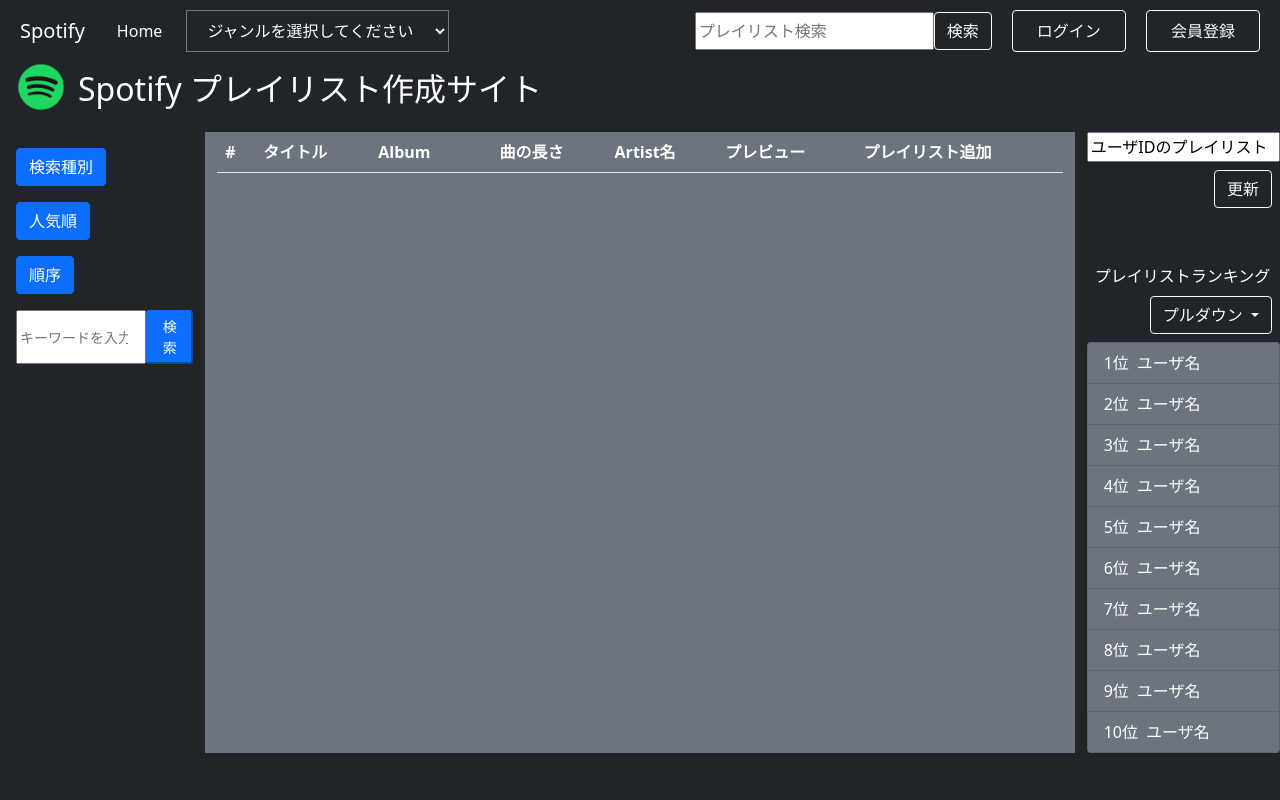
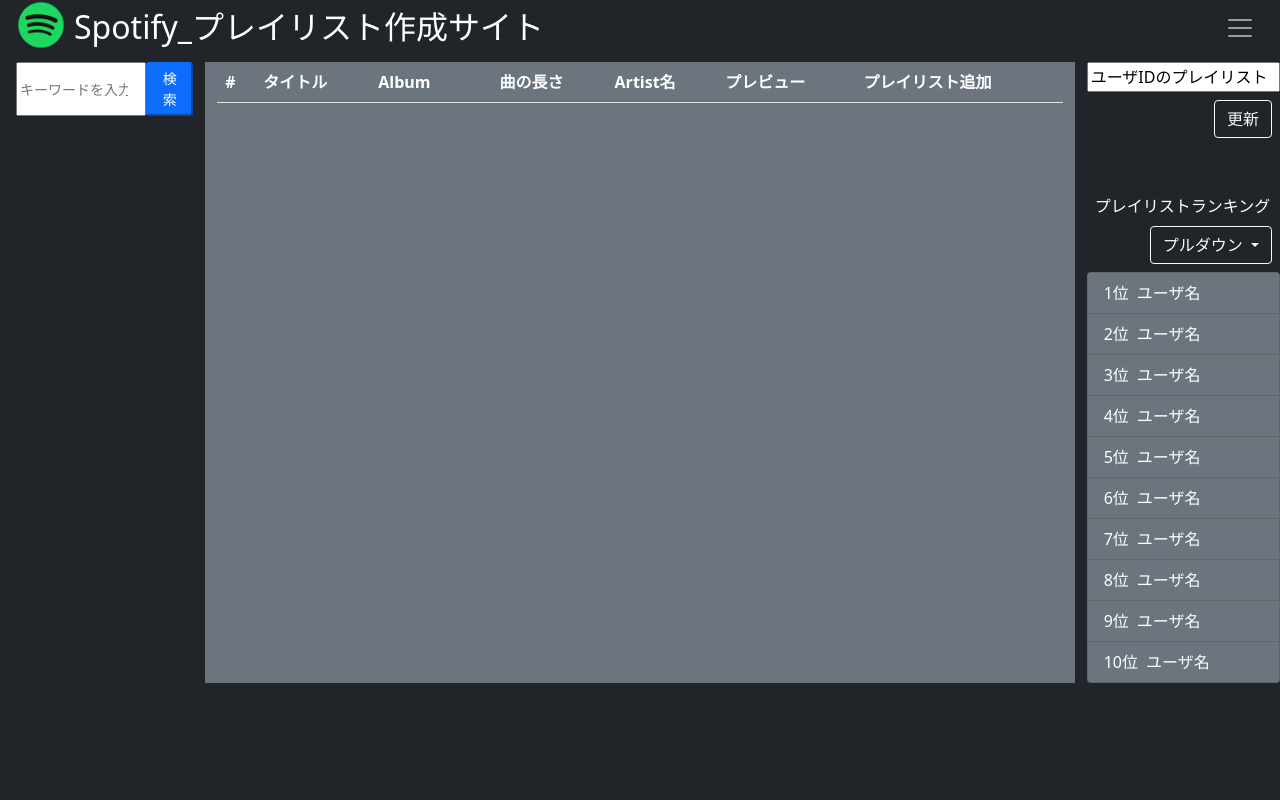
Before and after one commit to hyoma-hasukawa/music-list-hh, a Django app: page /mypage/form in a window 1280 px wide. Run offline with Django 4.2, Linux system fonts and the light colour scheme; lists and menus that the app fills with data are empty; parts of the project's set-up code (start-up, migrations or seed data) failed here and were passed over.

Commit message:
20231021_授業前

```diff
--- a/mypage/static/mypage/css/style.css
+++ b/mypage/static/mypage/css/style.css
@@ -5,3 +5,22 @@
 #ex1Slider .slider-selection {
 	background: #BABABA;
 }
+body{
+    position: relative;
+}
+
+.is-loading{
+	position: absolute;
+	top:0;
+	bottom: 0;
+	left: 0;
+	right: 0;
+	background-color: rgba(100, 100, 100, 0.5);
+	z-index: 99;
+	display: flex;
+	justify-content: center;
+	align-items: center;
+}
+.hidden{
+	display: none;
+}
--- a/mypage/static/mypage/js/index.js
+++ b/mypage/static/mypage/js/index.js
@@ -13,15 +13,15 @@ const setValue = ()=> {
 }
 
 // 起動時の処理
-window.addEventListener("load", ()=>{
-    // スライダー、スライダー値DOM
-    slider = document.getElementById("slider");
-    sliderValue = document.getElementById("sliderValue");
-    // スライドさせたときの処理
-    slider.addEventListener("input", setValue);
-    // スライダー初期値を表示
-    setValue();
-});
+// window.addEventListener("load", ()=>{
+//     // スライダー、スライダー値DOM
+//     slider = document.getElementById("slider");
+//     sliderValue = document.getElementById("sliderValue");
+//     // スライドさせたときの処理
+//     slider.addEventListener("input", setValue);
+//     // スライダー初期値を表示
+//     setValue();
+// });
 
 // 有効・無効
 function clickbtn() {
@@ -36,7 +36,13 @@ function clickbtn() {
         }
     }
     document.getElementById("span2").textContent = str;
+
 }
+
+document.querySelector(".search_btn").addEventListener("click",function (params) {
+    // 検索中の画面表示
+    document.querySelector(".is-loading").classList.remove("hidden")
+})
 
 function addPlaylist(id,name,artists){
     const li = `<li class="user-music list-group-item bg-secondary text-white">
@@ -60,6 +66,7 @@ function getElement(e){
     // let dtn = document.getElementById('add');
     // dtn.remove();
 }
+
 
 // function getElement(){
 //     let dtn = document.getElementById('add');
--- a/mypage/templates/mypage/index.html
+++ b/mypage/templates/mypage/index.html
@@ -8,12 +8,22 @@
     <title>Document</title>
 <!-- CSS only -->
 <link href="https://cdn.jsdelivr.net/npm/bootstrap@5.0.2/dist/css/bootstrap.min.css" rel="stylesheet" integrity="sha384-EVSTQN3/azprG1Anm3QDgpJLIm9Nao0Yz1ztcQTwFspd3yD65VohhpuuCOmLASjC" crossorigin="anonymous">
-<!-- <link rel="stylesheet" href="css/style.css"> -->
 <link rel="stylesheet" href="{% static 'mypage/css/style.css' %}">
 </head>
 <body class="text-white bg-dark">
     <header>
-        <div class="navbar navbar-expand-lg navbar-dark bg-dark">
+        <div class="is-loading hidden">
+            <div class="spinner-border" style="width: 3rem; height: 3rem;" role="status">
+                <span class="visually-hidden" >Loading...</span>
+            </div>
+        </div>
+        <div class="d-flex justify-content-start">
+            <img src="{% static 'mypage/images/spotify.jpg' %}" alt="image-play" value="image-play" width="50" height="50" class="ms-3">
+            <h2 class="header-logo mt-2 ps-2">
+                Spotify_プレイリスト作成サイト
+            </h2>
+        </div>
+        <!-- <div class="navbar navbar-expand-lg navbar-dark bg-dark">
             <div class="container-fluid">
                 <a class="navbar-brand ms-2" href="https://open.spotify.com/intl-ja">Spotify</a>
                 <button class="navbar-toggler" type="button" data-bs-toggle="collapse" data-bs-target="#navbarSupportedContent" aria-controls="navbarSupportedContent" aria-expanded="false" aria-label="Toggle navigation">
@@ -25,27 +35,6 @@
                             <a class="nav-link active ms-2" aria-current="page" href="{% url 'index' %}">Home</a>
                         </li>
                     </ul>
-                    <div id="modal_menu" class="model-menu hidden me-auto mb-2 mb-lg-0">
-                        <div class="nav-item dropdown">
-                            <!-- <a class="nav-link dropdown-toggle text-white bg-dark" href="#" id="navbarDropdown" role="button" data-bs-toggle="dropdown" aria-expanded="false">
-                                音楽ジャンル
-                            </a> -->
-                            <form action="" id="genre_search" method="post">
-                                {% csrf_token %}
-                            </form>
-                            <!-- <ul class="dropdown-menu" aria-labelledby="navbarDropdown"> -->
-                            <select name="genre" id="" form="search_form" class="nav-link dropdown-toggle text-white bg-dark ms-3">
-                                <option value="" selected>ジャンルを選択してください</option>
-                                {% for genre in genres %}
-                                    <!-- <a class="dropdown-item active" href="{% url 'index' %}" onclick="document.form_analysys.submit();">J-POP</a> -->
-                                    <!-- 色を白にする -->
-                                    <option class="dropdown-item active" value="{{ genre }}">{{ genre }}</option>
-                                <!-- ここまで繰り返す -->
-                                {% endfor %}
-                            <!-- </ul> -->
-                            </select>
-                        </div>
-                    </div>
                     <form action="header-search-form" class="d-flex mr-3 ms-3 p-1 form-inline my-2 my-lg-0">
                         <input type="hidden" value="true" name="block">
                         <input class="form-search_input" type="text" placeholder="プレイリスト検索">
@@ -67,129 +56,89 @@
                     </div>
                 </div>
             </div>
+        </div> -->
+        <nav class="navbar bg-body-tertiary fixed-top">
+            <div class="container-fluid text-right justify-content-end">
+                <button class="navbar-toggler btn btn-outline-light navbar-dark bg-dark" type="button" data-bs-toggle="offcanvas" data-bs-target="#offcanvasNavbar" aria-controls="offcanvasNavbar">
+                    <span class="navbar-toggler-icon"></span>
+                </button>
+                <div class="d-flex offcanvas offcanvas-end bg-dark" tabindex="-1" id="offcanvasNavbar" aria-labelledby="offcanvasNavbarLabel">
+                    <div class="offcanvas-header">
+                        <button type="button" class="btn-close" data-bs-dismiss="offcanvas" aria-label="Close"></button>
                     </div>
+                    <div class="offcanvas-body">
+                        <!-- <ul class="navbar-nav mr-auto">
+                            <li class="nav-item active">
+                                <a class="nav-link active ms-2" aria-current="page" href="{% url 'index' %}">Home</a>
+                            </li>
+                        </ul> -->
+                        <!-- <div id="modal_menu" class="model-menu hidden me-auto mb-2 mb-lg-0">
+                            <div class="nav-item dropdown">
+                                <form action="" id="genre_search" method="post">
+                                    {% csrf_token %}
+                                </form>
+                                <select name="genre" id="" form="search_form" class="nav-link dropdown-toggle text-white bg-dark ms-3">
+                                    <option value="" selected>ジャンルを選択してください</option>
+                                    {% for genre in genres %}
+                                        <option class="dropdown-item active" value="{{ genre }}">{{ genre }}</option>
+                                    {% endfor %}
+                                </select>
+                            </div>
+                        </div> -->
+                        <a class="btn btn-outline-light me-2 ms-3 my-3" href="https://open.spotify.com/intl-ja">Spotify</a>
+                        <form action="header-search-form" class="d-flex mr-3 ms-3 my-lg-0 form-inline float-right">
+                            <input type="hidden" value="true" name="block">
+                            <input class="form-search_input" type="text" placeholder="プレイリスト検索">
+                            <input class="form-search btn btn-outline-light mr-3" type="submit" value="検索">
+                        </form>
+                        <div class="header_tool align-items-center me-2 my-3 float-right">
+                            {% if not user.is_authenticated %}
+                                <a href="/accounts/login" class="tool_login border-1 btn btn-outline-light px-4 py-2 ms-3">
+                                    ログイン
+                                </a>
+                                <a href="/regist" class="tool_register border-1 btn btn-outline-light px-4 py-2 ms-3">
+                                    会員登録
+                                </a>
+                            {% else %}
+                                <a href="/accounts/logout" class="tool_register border-1 btn btn-outline-light px-4 py-2 ms-3">
+                                    ログアウト
+                                </a>
+                            {% endif %}
+                        </div>
+                    </div>
+                </div>
+            </div>
+        </nav>
     </header>
-    <div class="wrap">
-        <div class="d-flex justify-content-start">
-            <img src="{% static 'mypage/images/spotify.jpg' %}" alt="image-play" value="image-play" width="50" height="50" class="ms-3">
-            <h2 class="header-logo m-2 ps-1 mb-4">
-                Spotify プレイリスト作成サイト
-            </h2>
-        </div>
+    <div class="wrap mt-2">
         <!-- メニュー画面（連携） -->
         <div class="row">
             <div class="col-lg-2 side">
                 <!-- 自分自身の箇所にするときはactionを何も書かない -->
+                <div class="artist_initial side_content">
+                    <!--　ジャンル -->
+                    <!-- <div class="collapse multi-collapse ms-3 w-75" id="collapseExample"> -->
+                    <div class="dropdown collapse multi-collapse ms-3 w-75" id="collapseExample">
+                        <form action="" id="genre_search" method="post">
+                            {% csrf_token %}
+                            <select name="genre" id="" form="search_form" class="dropdown-toggle text-white bg-dark ms-3">
+                                <option value="" selected>ジャンルを選択してください</option>
+                                {% for genre in genres %}
+                                    <option class="dropdown-item active" value="{{ genre }}">{{ genre }}</option>
+                                {% endfor %}
+                            </select>
+                        </form>
+                    </div>
+                    <!-- </div> -->
                     <form action="{% url 'index' %}" method="post" id="search_form">
                         {% csrf_token %}
-                    <div class="artist_initial side_content">
-                        <div>
-                            <button class="btn btn-primary my-3 ms-3" type="button" data-bs-toggle="collapse" data-bs-target="#collapseExample" aria-expanded="false" aria-controls="collapseExample">
-                            検索種別
-                            </button>
-                        </div>
-                        <div class="collapse multi-collapse ms-3 w-75" id="collapseExample">
-                            <div class="card card-body me-3 flex-row bg-secondary text-white">
-                                <input type="checkbox" class="form-checkbox me-3 p-2 flex-row"><label for="">アルバム</label>
-                            </div>
-                            <div class="card card-body me-3 flex-row bg-secondary text-white">
-                                <input type="checkbox" class="form-checkbox me-3 p-2 flex-row"><label for="">アーティスト</label>
-                            </div>
-                            <div class="card card-body me-3 flex-row bg-secondary text-white">
-                                <input type="checkbox" class="form-checkbox me-3 p-2 flex-row"><label for="">プレイリスト</label>
-                            </div>
-                            <div class="card card-body me-3 flex-row bg-secondary text-white">
-                                <input type="checkbox" class="form-checkbox me-3 p-2 flex-row"><label for="">トラック</label>
-                            </div>
-                            <div class="card card-body me-3 flex-row bg-secondary text-white">
-                                <input type="checkbox" class="form-checkbox me-3 p-2 flex-row"><label for="">オーディオブック</label>
-                            </div>
-                        </div>
-                        <!-- <div class="collapse multi-collapse ms-3 w-75" id="collapseExample">
-                            <div class="card card-body me-3 flex-row bg-secondary text-white">
-                                <input type="checkbox" class="form-checkbox me-3 p-2 flex-row"><label for="">あ～</label>
-                            </div>
-                        <div class="card card-body me-3 flex-row bg-secondary text-white">
-                            <input type="checkbox" class="form-checkbox me-3 p-2 flex-row"><label for="">か～</label>
-                        </div>
-                        <div class="card card-body me-3 flex-row bg-secondary text-white">
-                            <input type="checkbox" class="form-checkbox me-3 p-2 flex-row"><label for="">さ～</label>
-                        </div>
-                        <div class="card card-body me-3 flex-row bg-secondary text-white">
-                            <input type="checkbox" class="form-checkbox me-3 p-2 flex-row"><label for="">た～</label>
-                        </div>
-                        <div class="card card-body me-3 flex-row bg-secondary text-white">
-                            <input type="checkbox" class="form-checkbox me-3 p-2 flex-row"><label for="">な～</label>
-                        </div>
-                        <div class="card card-body me-3 flex-row bg-secondary text-white">
-                            <input type="checkbox" class="form-checkbox me-3 p-2 flex-row"><label for="">は～</label>
-                        </div>
-                        <div class="card card-body me-3 flex-row bg-secondary text-white">
-                            <input type="checkbox" class="form-checkbox me-3 p-2 flex-row"><label for="">ま～</label>
-                        </div>
-                        <div class="card card-body me-3 flex-row bg-secondary text-white">
-                            <input type="checkbox" class="form-checkbox me-3 p-2 flex-row"><label for="">や～</label>
-                        </div>
-                        <div class="card card-body me-3 flex-row bg-secondary text-white">
-                            <input type="checkbox" class="form-checkbox me-3 p-2 flex-row"><label for="">ら～</label>
-                        </div>
-                        <div class="card card-body me-3 flex-row bg-secondary text-white">
-                            <input type="checkbox" class="form-checkbox me-3 p-2 flex-row"><label for="">わ～</label>
-                        </div>
-                    </div> -->
-                    <div class="play_counts">
-                        <div>
-                            <button class="btn btn-primary ms-3" type="button" data-bs-toggle="collapse" data-bs-target="#collapseExample1" aria-expanded="false" aria-controls="collapseExample1">
-                                人気順
-                            </button>
-                        </div>
-                        <div class="collapse multi-collapse1 ms-3 range-container" id="collapseExample1">
-                            <!-- <form id="pop" action="" method="post"> -->
-                                <div class="form-check">
-                                    <input class="form-check-input" type="radio" name="popper" id="popper_check" value="valid" checked>
-                                    <label class="form-check-label" for="valid">
-                                        有効
-                                    </label>
-                                    {% csrf_token %}
-                                </div>
-                                <div class="form-check">
-                                    <input class="form-check-input" type="radio" name="popper" id="popper_check" value="invalid">
-                                    <label class="form-check-label" for="invalid">
-                                        無効
-                                    </label>
-                                    {% csrf_token %}
-                                </div>
-                                <div class="collapse multi-collapse1 ms-3 range-container" id="collapseExample1">
-                                    <!-- <input type="range" name="example" min="0" max="100" step="1" value="{{ populary }}"> -->
-                                    <input id="slider" type="range" min="0" max="100" value="{{ populary }}" step="1" name="populary">
-                                    <span id="sliderValue"></span>
-                                    {% csrf_token %}
-                                </div>
-                            <!-- </form> -->
-                        </div>
-                    </div>
-                    <div class="release_date">
-                        <div>
-                            <button class="btn btn-primary my-3 ms-3" type="button" data-bs-toggle="collapse" data-bs-target="#collapseExample2" aria-expanded="false" aria-controls="collapseExample2">
-                                順序
-                            </button>
-                        </div>
-                        <div class="collapse multi-collapse2 my-2 ms-3 small w-53" id="collapseExample2">
-                            <div class="card card-body me-2 flex-row bg-secondary text-white">
-                                <input type="radio" name="release_date" id="new" class="form-checkbox me-3 p-2 flex-row"><label for="">新しい</label>
-                            </div>
-                            <div class="card card-body me-2 flex-row bg-secondary text-white">
-                                <input type="radio" name="release_date" id="new" class="form-checkbox me-3 p-2 flex-row"><label for="">古い</label>
-                            </div>
-                        </div>
-                    </div>
                         <!-- 検索フォーム -->
                         <div class="d-flex justify-content-start small ms-3 mb-2">
                             <input class="search w-75" type="search" name="search" placeholder="キーワードを入力" value="{{ search_word }}">
-                        <button class="btn-sm btn-primary" type="submit" value="検索" onclick="clickbtn()">検索</button>
-                    </div>
+                            <button class="btn-sm btn-primary search_btn" type="submit" value="検索" onclick="clickbtn">検索</button>
                         </div>
                     </form>
+                </div>
             </div>
         <!-- main -->
         <!-- Artist名 -->
```
Lines whose indentation alone changed are shown as unchanged.
